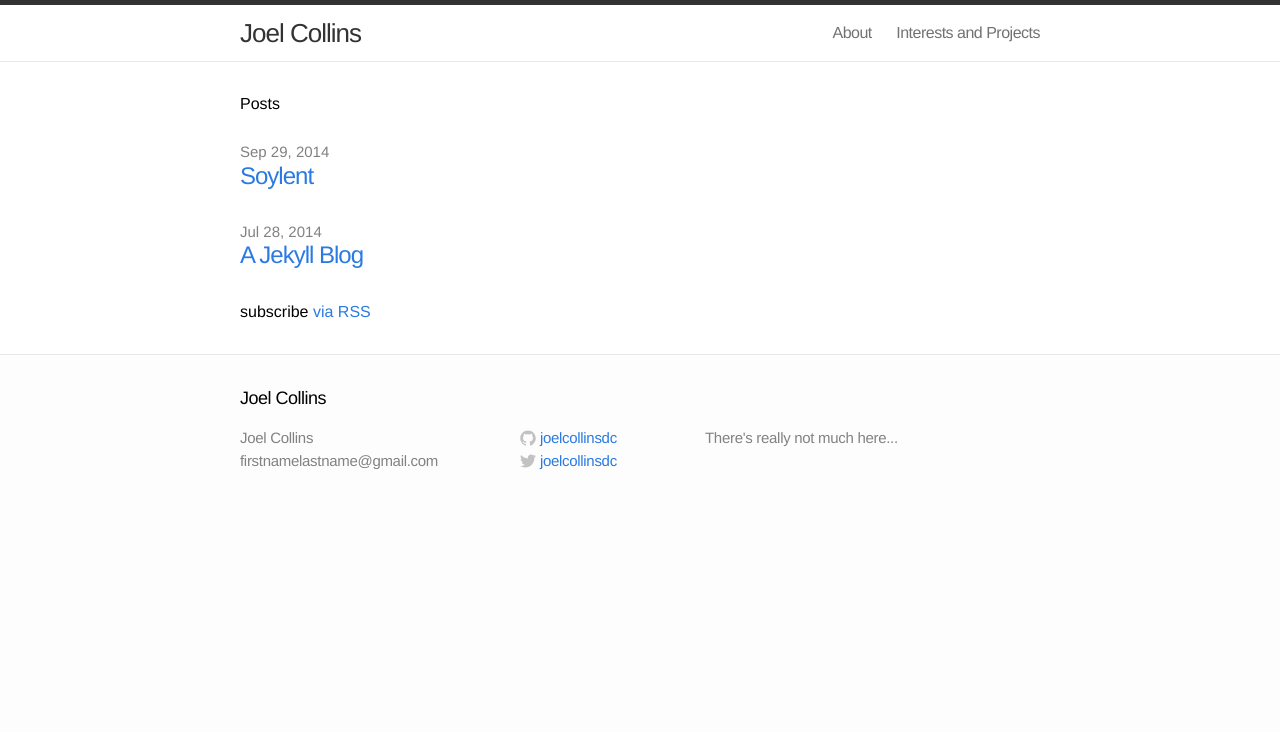
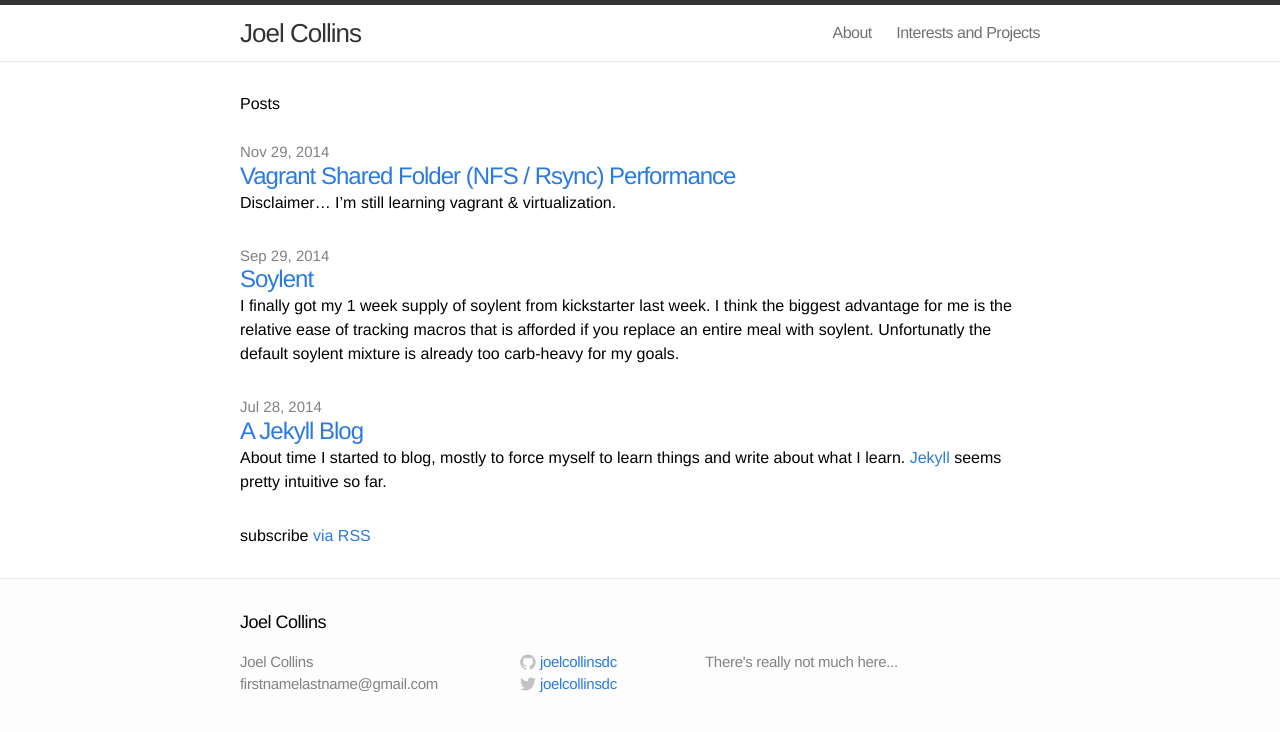
Before and after one commit to joelcollinsdc/joelcollinsdc.github.io, a Jekyll site: the page built from index.html, in a window 1280 px wide. Shown: the top 732 px of the page. Built offline with Jekyll 4.4.1, drawn with Linux system fonts in a browser that asks for light colours; some of the changed lines change nothing that is shown.

Commit message:
vagrant sahred folders

```diff
--- /dev/null
+++ b/_posts/2014-10-29-vagrant-folder-performance.markdown
@@ -0,0 +1,15 @@
+---
+layout: post
+title:  "Vagrant Shared Folder (NFS / Rsync) Performance"
+date:   2014-11-29
+---
+
+Disclaimer... I'm still learning vagrant & virtualization.
+
+*tl;dr version*: If you need a large codebase accessible via your host, rsync isn't ready yet and nfs isn't lighting fast
+
+I'm spending the thanksgiving weekend trying to get a drupal vm setup using vagrant.  After several past weekends failing to learn chef and docker I think I'm making some progress, but I'm getting stuck on sharing folders with the host.  One of the major goals of this project was to allow developers to utilize IDEs on their host, so I wanted the bulk of the codebase to be accessible from the host.  For the weekend, I'm on my macbook but ideally this setup would work on windows hosts as well.  Unfortunately I think I'm stuck.
+
+At least in virtualbox, native shared folder performance is not acceptable for hosting the drupal profile that I want hosted.  (Depending on what is included, the codebase can be 50-100mb).  NFS sems acceptable, but not great.  Page load times are 5-10x slower than native.  I haven't been able to test smb yet but I presume its similar.
+
+Rsync would seem like a good next step, as in theory the performance would be near native, but as of vagrant 1.6.5 there are [major issues](https://github.com/mitchellh/vagrant/issues/3249) with the rsync-auto job.  For now I'm considering either scraping this for now or looking at some ability to toggle between the codebase living inside the virtual for performance or living on the host for debugging/ide capability.  Another thing I wanted to explore was having the code live in the virtual but use nfs to mount it on the host.
--- a/index.html
+++ b/index.html
@@ -11,6 +11,7 @@ layout: default
       <li>
         <span class="post-date">{{ post.date | date: "%b %-d, %Y" }}</span>
         <a class="post-link" href="{{ post.url | prepend: site.baseurl }}">{{ post.title }}</a>
+        <p> {{ post.excerpt }} </p>
       </li>
     {% endfor %}
   </ul>
```
